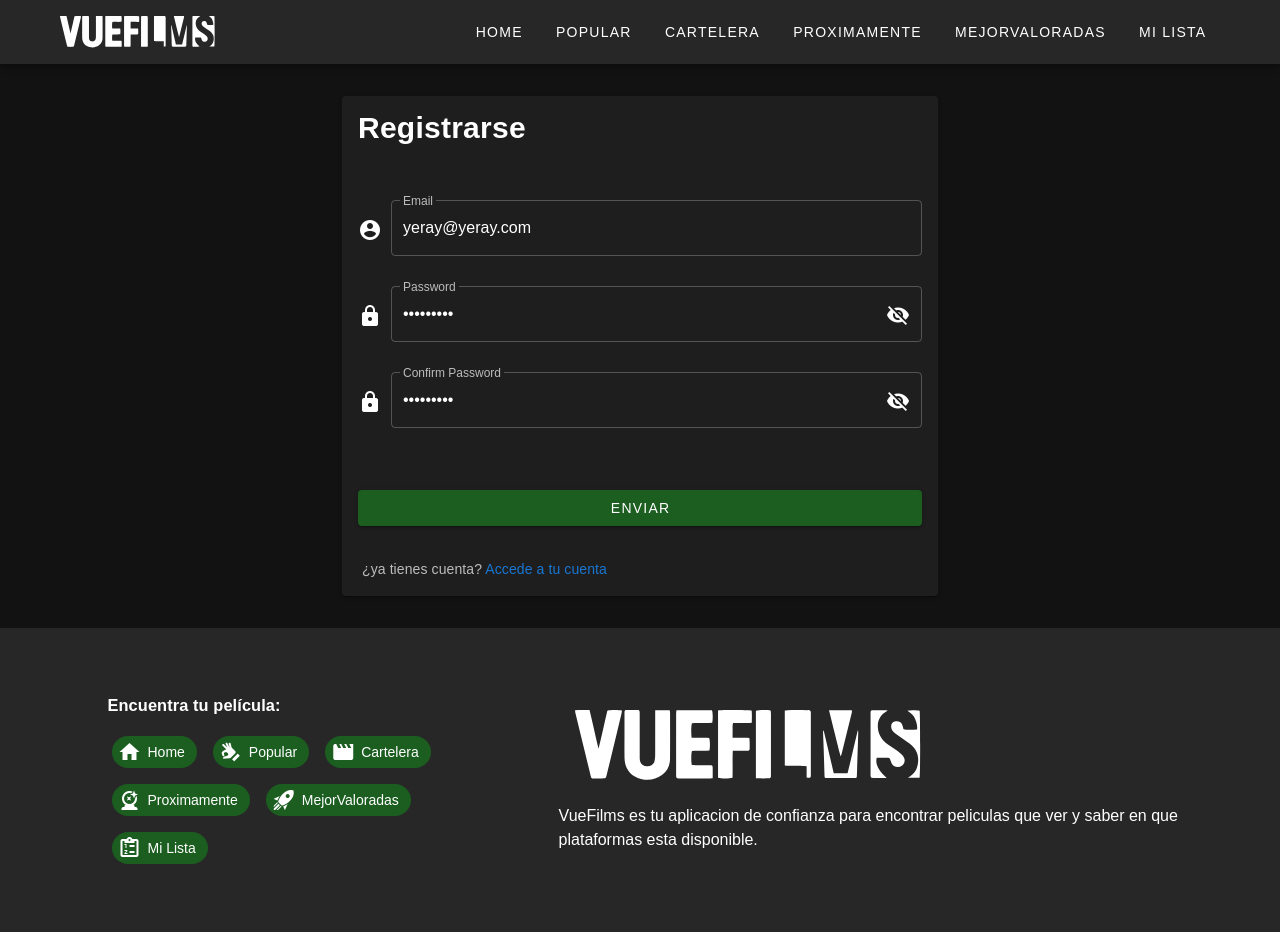
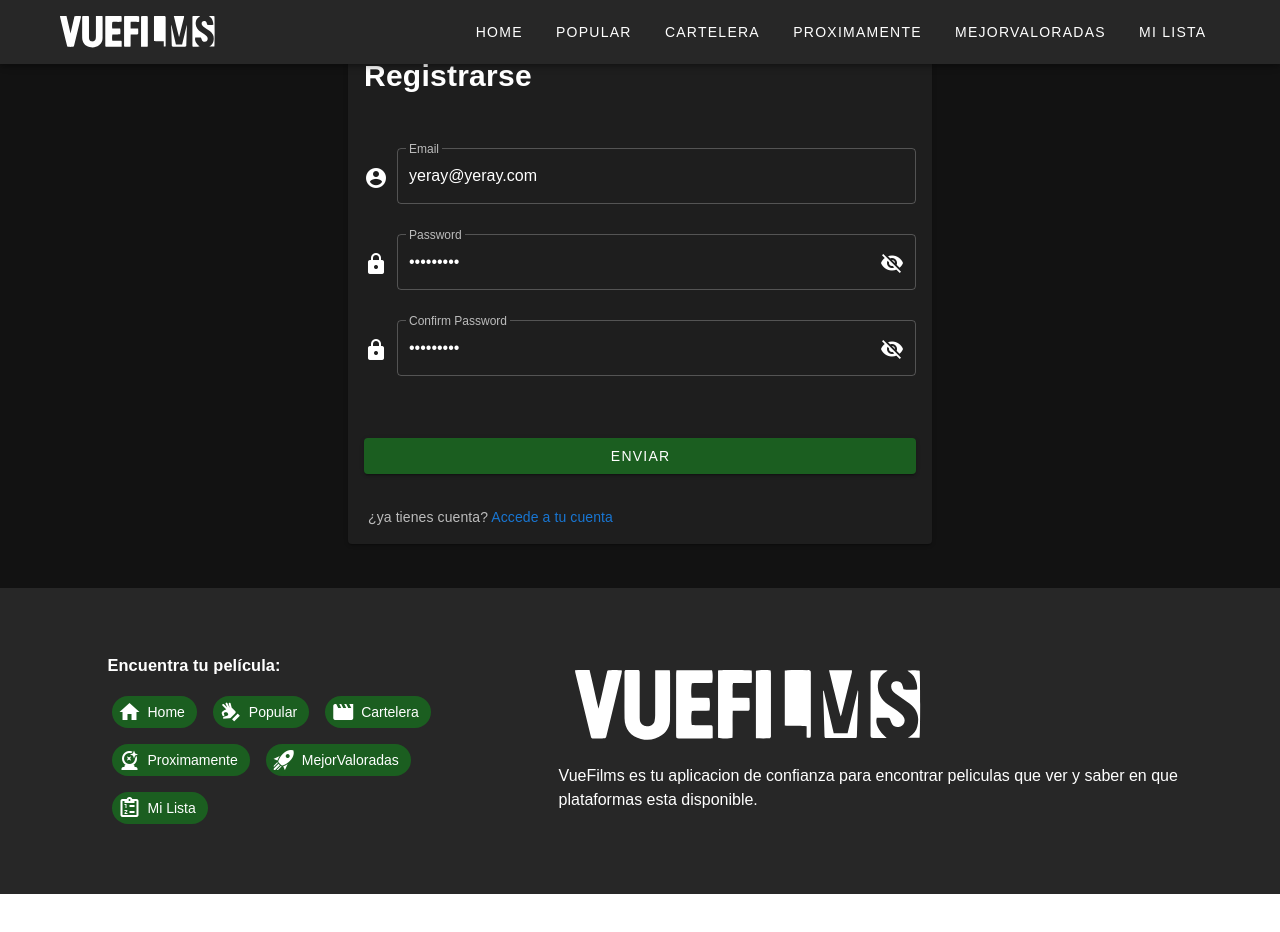
Before and after one commit to VueFilms/VueFilms-Front, a Nuxt app: page / in a window 1280 px wide. After the commit the page ends 894 px from the top, so only its background shows below. Built offline with nearby package versions, Linux system fonts and the light colour scheme.

Commit message:
fixed overflow

```diff
--- a/layouts/default.vue
+++ b/layouts/default.vue
@@ -44,8 +44,8 @@
       </v-container>
     </v-app-bar>
 
-    <v-main class="ma-0">
-      <v-container class="pa-0" fluid>
+    <v-main class="ma-0 pa-0">
+      <v-container fluid>
         <Nuxt />
       </v-container>
     </v-main>
--- a/nuxt.config.js
+++ b/nuxt.config.js
@@ -27,7 +27,6 @@
   css: [
     '@/assets/css/main.css'
   ],
-
   // Plugins to run before rendering page: https://go.nuxtjs.dev/config-plugins
   plugins: [],
 
```
